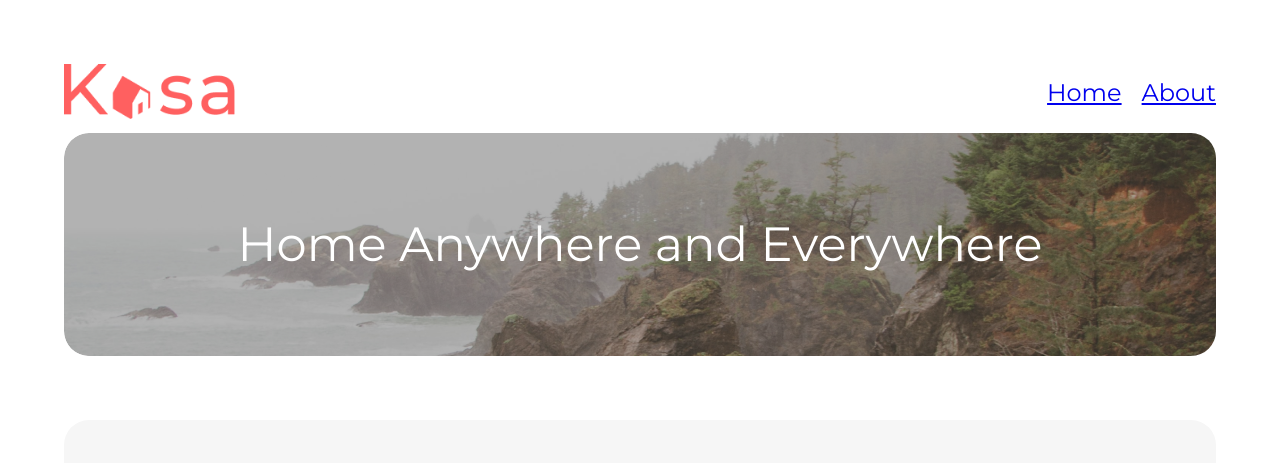
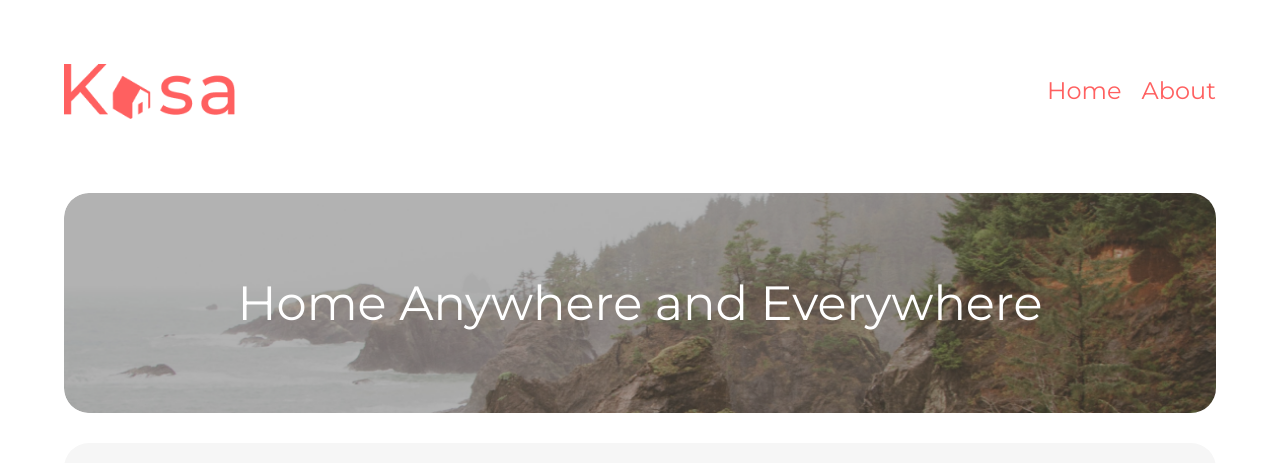
Before and after one commit to AmandaAbarte/amandaabarte_120522_p11, a React (Create React App) app: page / in a window 1280 px wide. Shown: the top 463 px of the page. Built offline with nearby package versions, Linux system fonts and the light colour scheme.

Commit message:
moved page heading from nav to main

```diff
--- a/src/App.css
+++ b/src/App.css
@@ -35,7 +35,9 @@ header nav img {
   height: 40px;
 }
 
-header nav ul {
+header nav ul,
+header nav a {
+  text-decoration: none;
   padding: 0;
   list-style: none;
   display: -webkit-box;
@@ -49,14 +51,30 @@ header nav ul {
   line-height: 142.6%;
 }
 
-header nav ul li {
+header nav ul li,
+header nav a li {
   margin-left: 20px;
 }
 
-header .heading {
+@media (min-width: 768px) {
+  header nav img {
+    height: 55px;
+  }
+  header nav ul,
+  header nav a {
+    font-size: 24px;
+  }
+}
+
+main {
+  margin: 5%;
+}
+
+main .heading {
+  margin-bottom: 30px;
   border-radius: 25px;
   overflow: hidden;
-  height: 110px;
+  height: 220px;
   background-image: url(/src/Assets/Background.png);
   background-size: cover;
   display: -webkit-box;
@@ -71,33 +89,14 @@ header .heading {
   text-align: center;
 }
 
-header .heading p {
+main .heading p {
   font-family: "Montserrat";
   font-style: normal;
   font-weight: 500;
-  font-size: 24px;
+  font-size: 48px;
   line-height: 142.6%;
   /* or 68px */
   color: #ffffff;
-}
-
-@media (min-width: 768px) {
-  header nav img {
-    height: 55px;
-  }
-  header nav ul {
-    font-size: 24px;
-  }
-  header .heading {
-    height: 223px;
-  }
-  header .heading p {
-    font-size: 48px;
-  }
-}
-
-main {
-  margin: 5%;
 }
 
 main .accommodation-container {
@@ -163,6 +162,12 @@ main .accommodation-container .acc-card .acc-title {
 }
 
 @media (max-width: 768px) {
+  main .heading {
+    height: 110px;
+  }
+  main .heading p {
+    font-size: 34px;
+  }
   main .accommodation-container {
     background-color: #ff6060;
   }
--- a/src/App.scss
+++ b/src/App.scss
@@ -28,7 +28,9 @@ header {
       margin-right: 20px;
       height: 40px;
     }
-    ul {
+    ul,
+    a {
+      text-decoration: none;
       padding: 0;
       list-style: none;
       display: flex;
@@ -42,10 +44,28 @@ header {
       }
     }
   }
+}
+@media (min-width: 768px) {
+  header {
+    nav {
+      img {
+        height: 55px;
+      }
+      ul,
+      a {
+        font-size: 24px;
+      }
+    }
+  }
+}
+
+main {
+  @include main-margins();
   .heading {
+    margin-bottom: 30px;
     border-radius: 25px;
     overflow: hidden;
-    height: 110px;
+    height: 220px;
     background-image: url(/src/Assets/Background.png);
     background-size: cover;
     display: flex;
@@ -55,36 +75,13 @@ header {
     p {
       @include primary-font();
       font-weight: 500;
-      font-size: 24px;
+      font-size: 48px;
       line-height: 142.6%;
       /* or 68px */
 
       color: #ffffff;
     }
   }
-}
-@media (min-width: 768px) {
-  header {
-    nav {
-      img {
-        height: 55px;
-      }
-      ul {
-        font-size: 24px;
-      }
-    }
-    .heading {
-      height: 223px;
-
-      p {
-        font-size: 48px;
-      }
-    }
-  }
-}
-
-main {
-  @include main-margins();
   .accommodation-container {
     display: flex;
     flex-direction: row;
@@ -95,7 +92,6 @@ main {
     padding-top: 40px;
 
     .acc-card {
-
       box-sizing: border-box;
       overflow: hidden;
       margin: 20px;
@@ -142,6 +138,13 @@ main {
 }
 @media (max-width: 768px) {
   main {
+    .heading {
+      height: 110px;
+
+      p {
+        font-size: 34px;
+      }
+    }
     .accommodation-container {
       background-color: #ff6060;
       .acc-card {
--- a/src/Components/Accomodations.jsx
+++ b/src/Components/Accomodations.jsx
@@ -18,6 +18,10 @@ export default function Accommodations() {
 
   return (
     <main>
+      <div className="heading">
+          {/* <img src={background}></img> */}
+          <p>Home Anywhere and Everywhere</p>
+      </div>
       <div className="accommodation-container">{accommodationCards}</div>
     </main>
   );
--- a/src/Components/Header.jsx
+++ b/src/Components/Header.jsx
@@ -12,10 +12,7 @@ export default function Header() {
           <li><NavLink className='nav-link' to="/about">About</NavLink></li>
         </ul>
       </nav>
-      <div className="heading">
-          {/* <img src={background}></img> */}
-          <p>Home Anywhere and Everywhere</p>
-      </div>
+
     </header>
   );
 }
```
Also changed, not shown: 1 other file (tests, documents, lock files or other folders).
